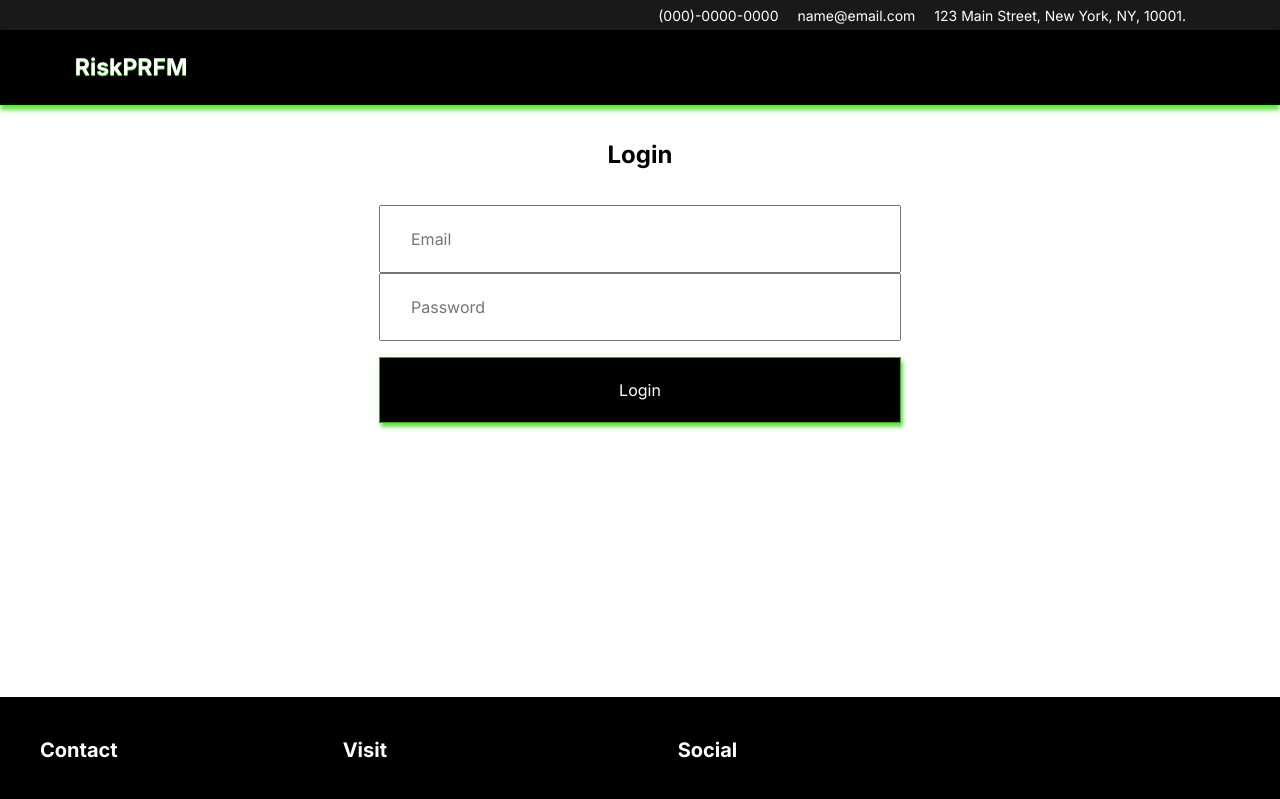
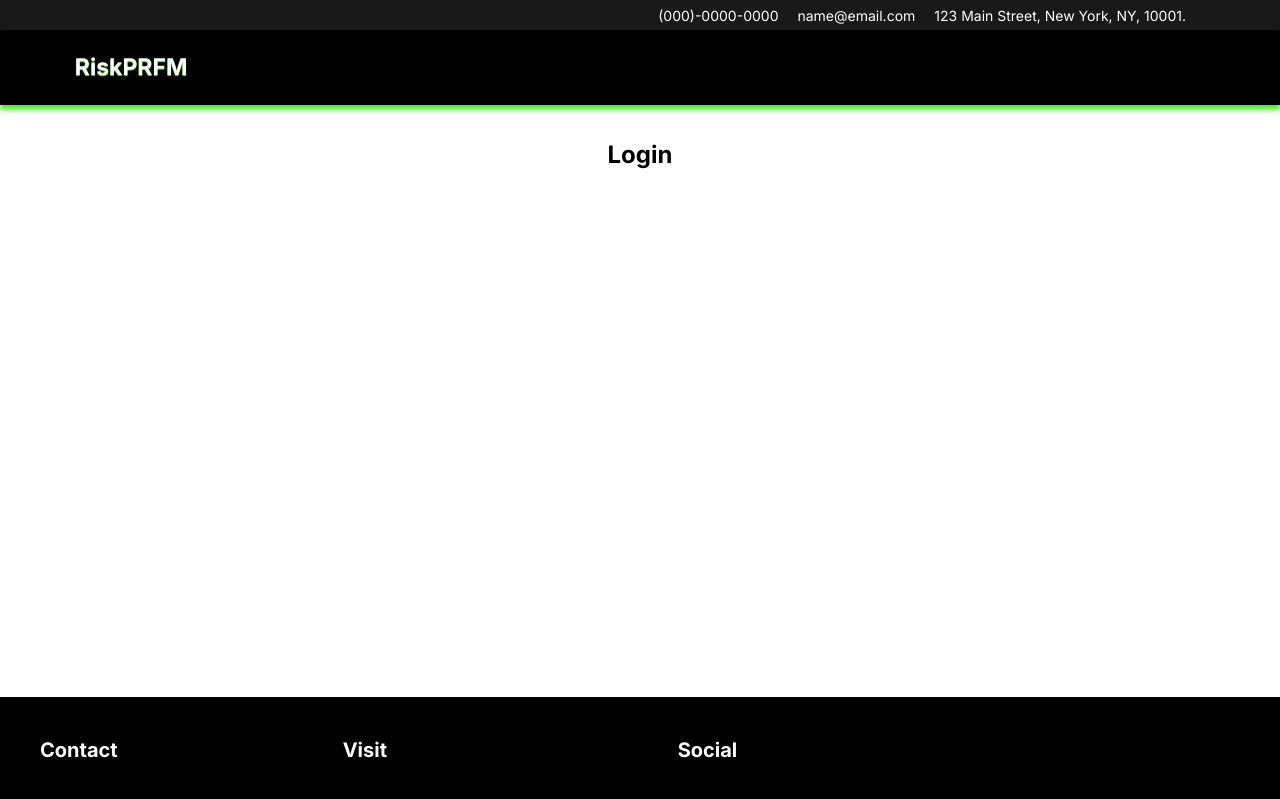
Before and after one commit to davidwole/riskprfmtest, a React (Create React App) app in the folder frontend/: page /login in a window 1280 px wide. Shown: the top 799 px of the page. Built offline with nearby package versions, Linux system fonts and the light colour scheme.

Commit message:
Update Login.jsx

```diff
--- a/frontend/src/pages/Login.jsx
+++ b/frontend/src/pages/Login.jsx
@@ -34,11 +34,11 @@ export default function Login() {
                         <label className='password_label hide_for_mobile'>Password</label>
                         <input className='hide_for_mobile' type='password' value={password} onChange={(e) => setPassword(e.target.value)}/>
                         <button className='submit_button hide_for_mobile' disabled={loading}>Login</button>
-                        <div className='login_mobile_form'>
+                        {/*  <div className='login_mobile_form'>
                             <input type='text' placeholder="Email" value={email} onChange={(e) => setEmail(e.target.value)}/>
                             <input type='password' placeholder="Password" value={password} onChange={(e) => setPassword(e.target.value)}/>
                             <button className='submit_button' disabled={loading} onClick={handleSubmit}>{ loading ? "Loading..." : "Login"}</button>
-                        </div>
+                        </div> */}
                     </form>
                 </div>
             </div>
```
